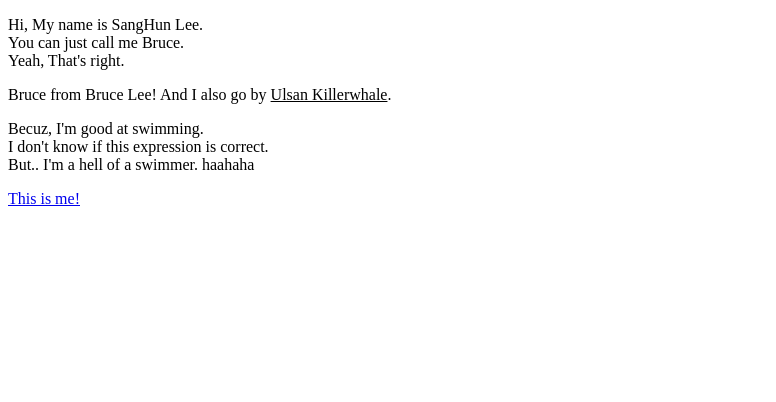
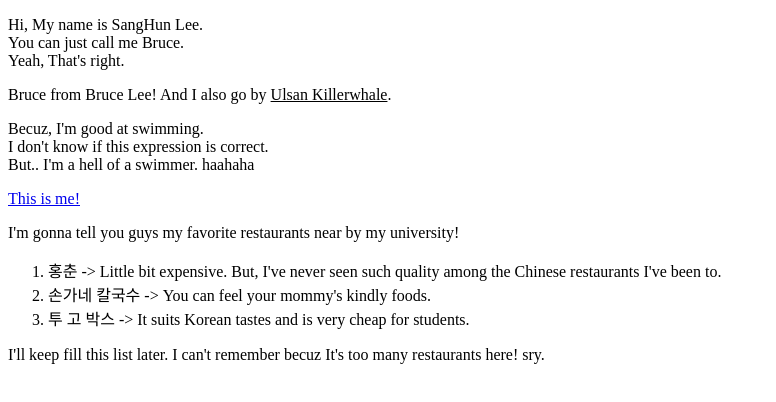
Before and after one commit to hoooni10099/my_first_website, a plain HTML site: page HTMLPage14.html in a window 1280 px wide. Shown: the whole page, without its empty margins (0-776 px from the left). Drawn offline with Linux system fonts and the light colour scheme.

Commit message:
Add files via upload

```diff
--- a/HTMLPage14.html
+++ b/HTMLPage14.html
@@ -12,6 +12,14 @@
 
     <a href="https://upload.wikimedia.org/wikipedia/commons/thumb/3/37/Killerwhales_jumping.jpg/300px-Killerwhales_jumping.jpg">This is me!</a>
 
+    <p>I'm gonna tell you guys my favorite restaurants near by my university!</p>
+    <ol>
+        <li>홍춘 -> Little bit expensive. But, I've never seen such quality among the Chinese restaurants I've been to.</li>
+        <li>손가네 칼국수 -> You can feel your mommy's kindly foods.</li>
+        <li>투 고 박스 -> It suits Korean tastes and is very cheap for students.</li>
+    </ol>
+
+    <p>I'll keep fill this list later. I can't remember becuz It's too many restaurants here! sry.</p>
 
 </body>
 </html>
```
